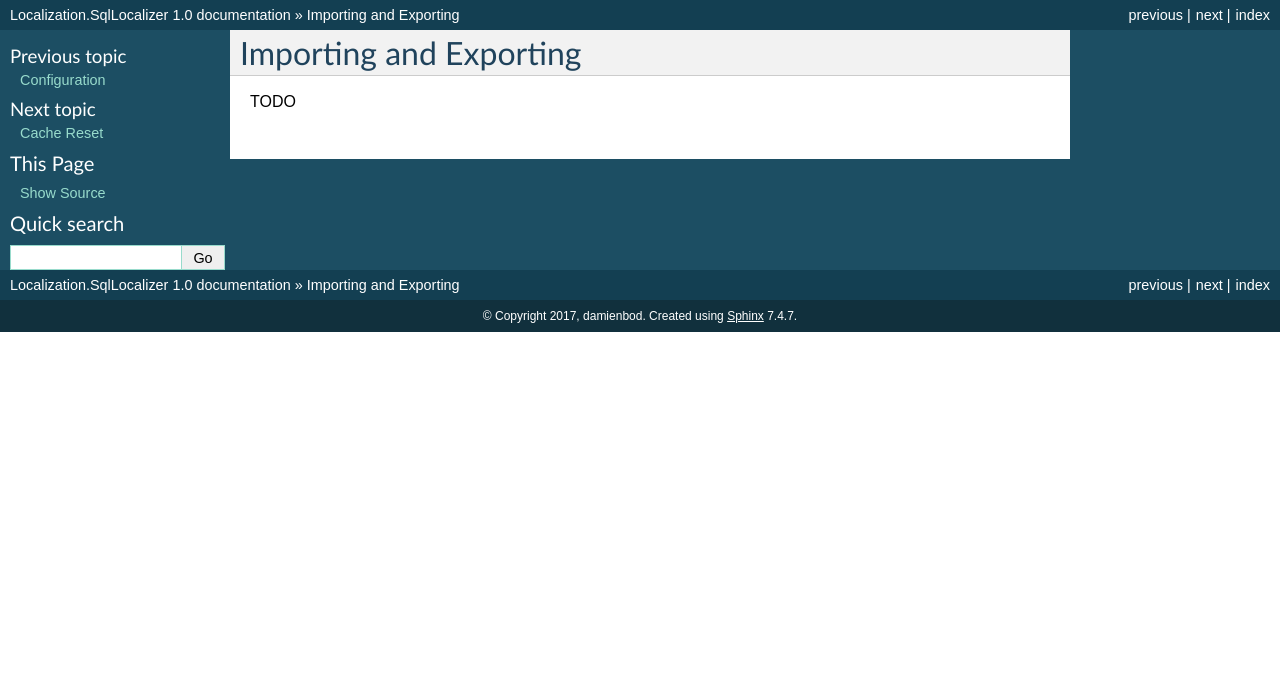
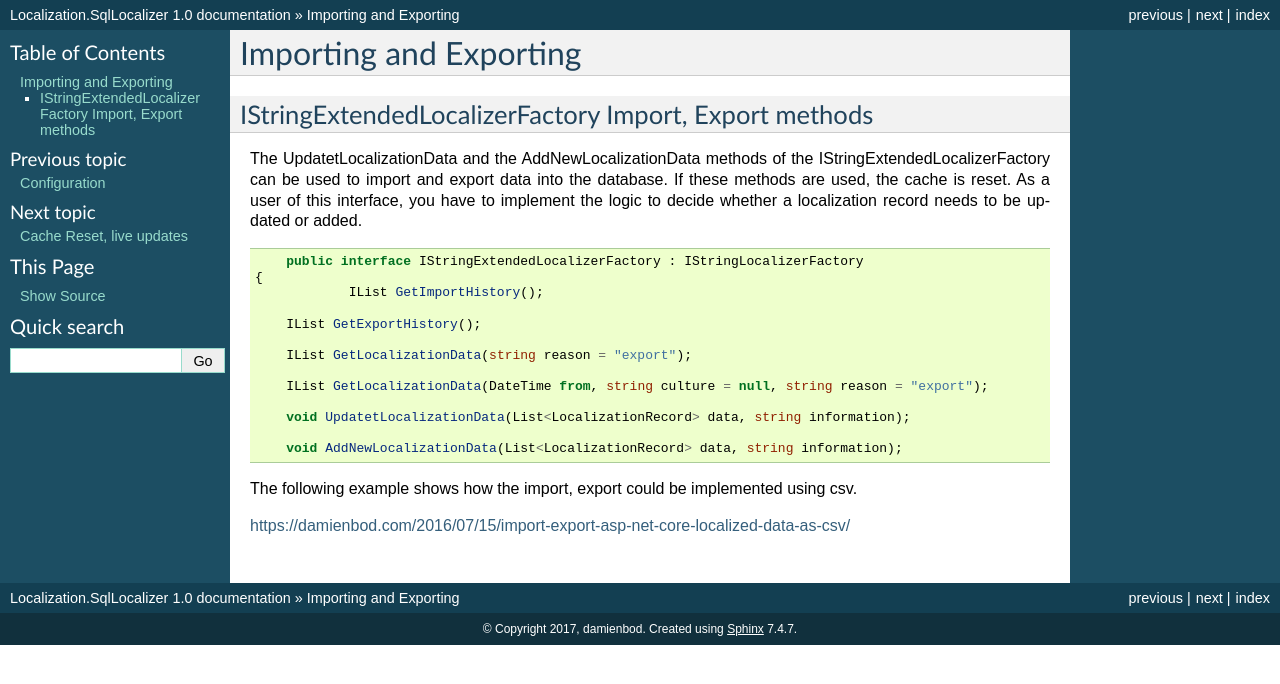
Before and after one commit to damienbod/Localization.SqlLocalizer.docs, a Sphinx documentation site: the page built from docs/source/docs/importexport.rst, in a window 1280 px wide. Shown: the top 684 px of the page. Built offline with Sphinx 7.4.7, drawn with Linux system fonts in a browser that asks for light colours.

Commit message:
Updating the cache, import, export docs

```diff
--- a/docs/source/docs/configuration.rst
+++ b/docs/source/docs/configuration.rst
@@ -33,7 +33,7 @@ Uses the Name property of the class type to create the key::
 	services.AddSqlLocalization();
 
 
-Using Full Types as keys
+Using full types as keys
 -----------------------
 
 .. highlight:: csharp
@@ -43,7 +43,7 @@ Uses the FullName of the class type to create the key::
 	services.AddSqlLocalization(options => options.UseTypeFullNames = true);
 
 
-Using Only Property Names
+Using Only property names
 -----------------------
 
 .. highlight:: csharp
--- a/docs/source/docs/importexport.rst
+++ b/docs/source/docs/importexport.rst
@@ -1,4 +1,29 @@
 Importing and Exporting
 =======================================
 
-TODO
+IStringExtendedLocalizerFactory Import, Export methods
+-----------------------
+
+The UpdatetLocalizationData and the AddNewLocalizationData methods of the IStringExtendedLocalizerFactory can be used to import and export data into the database. If these methods are used, the cache is reset. As a user of this interface, you have to implement the logic to decide whether a localization record needs to be updated or added.
+
+.. highlight:: csharp
+
+::
+
+	public interface IStringExtendedLocalizerFactory : IStringLocalizerFactory
+    {
+		IList GetImportHistory();
+
+        IList GetExportHistory();
+
+        IList GetLocalizationData(string reason = "export");
+
+        IList GetLocalizationData(DateTime from, string culture = null, string reason = "export");
+
+        void UpdatetLocalizationData(List<LocalizationRecord> data, string information);
+
+        void AddNewLocalizationData(List<LocalizationRecord> data, string information);
+
+The following example shows how the import, export could be implemented using csv.
+
+https://damienbod.com/2016/07/15/import-export-asp-net-core-localized-data-as-csv/
```
Also changed, not shown: docs/source/docs/cachereset.rst (+19 -1 lines).
